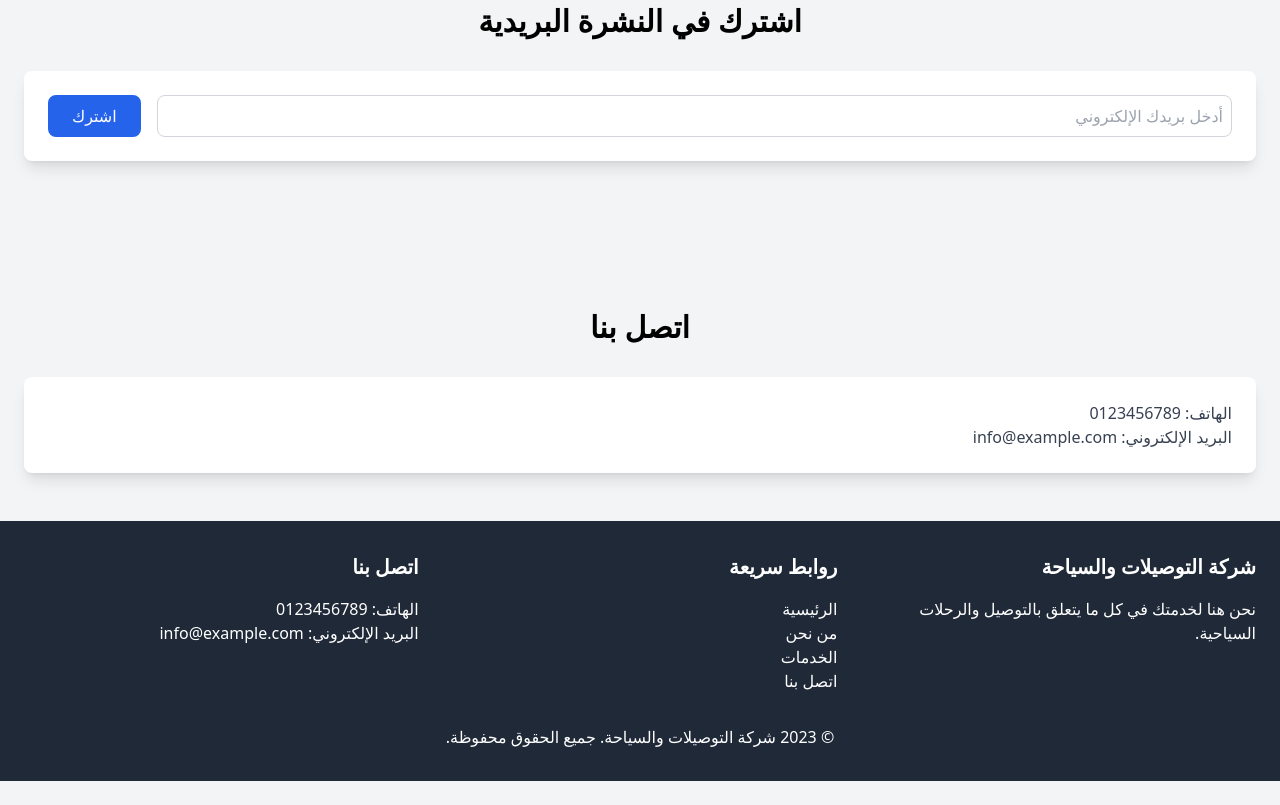
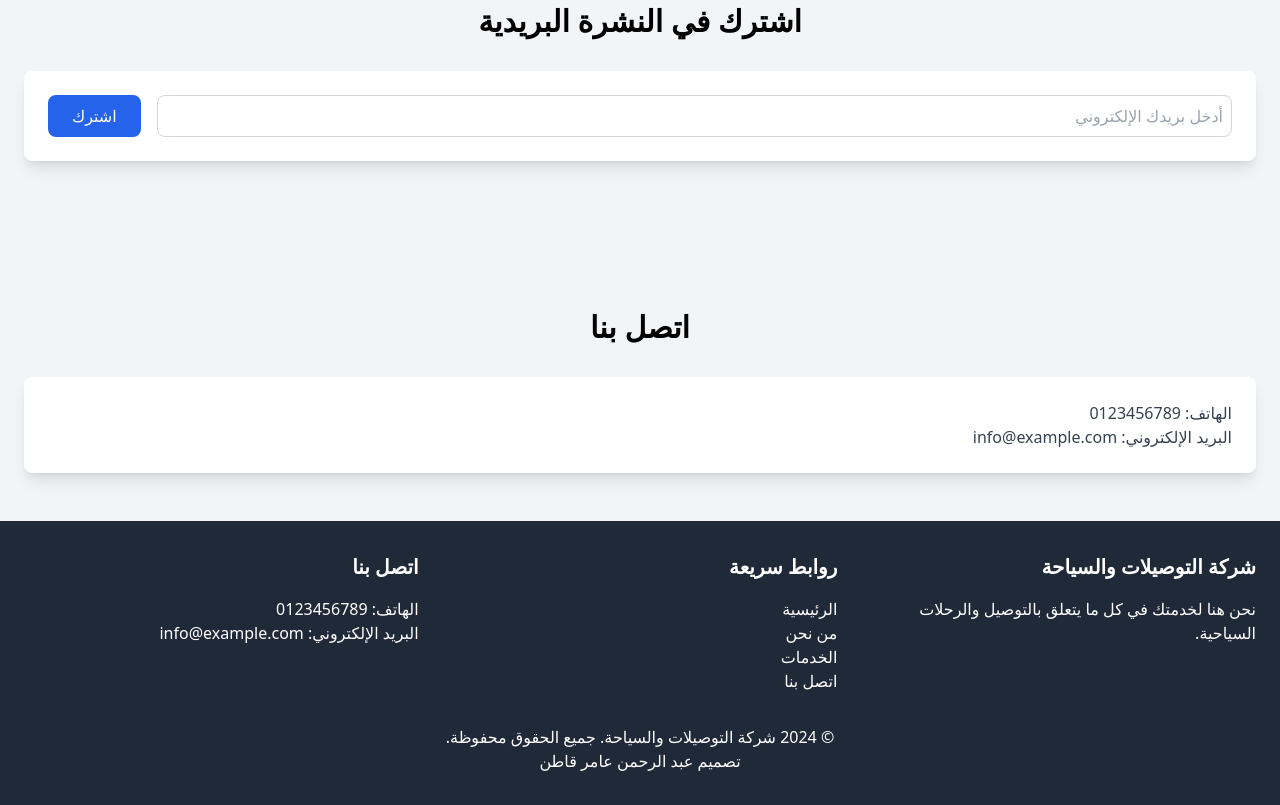
Before and after one commit to AbdulrahmanQaten/Travel, a plain HTML site: page index.html in a window 1280 px wide. Shown: the part 3205-4010 px from the top of the page. Before the commit the page ends 3986 px from the top, so only its background shows below. Drawn offline with nearby package versions, Linux system fonts and the light colour scheme.

Commit message:
Add name of devloper

```diff
--- a/index.html
+++ b/index.html
@@ -480,7 +480,8 @@
                 </div>
             </div>
             <div class="text-center mt-8">
-                <p>© 2023 شركة التوصيلات والسياحة. جميع الحقوق محفوظة.</p>
+                <p>© <span id="year"></span> شركة التوصيلات والسياحة. جميع الحقوق محفوظة.</p>
+                <p>تصميم عبد الرحمن عامر قاطن</p>
             </div>
         </div>
     </footer>
@@ -593,6 +594,9 @@
             sidebar.classList.toggle('open');
             overlay.classList.toggle('active');
         }
+        const currentYear = new Date().getFullYear();
+        // ضع السنة في العنصر المناسب
+        document.getElementById('year').textContent = currentYear;
     </script>
 </body>
 
```
